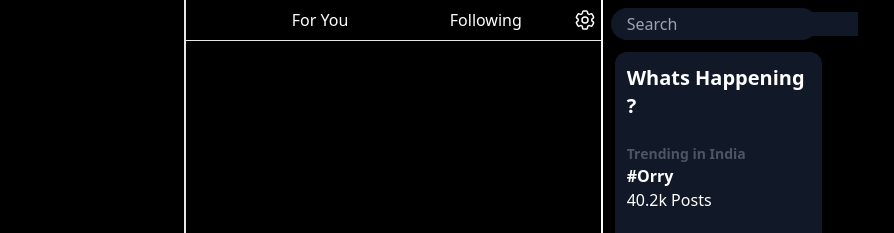
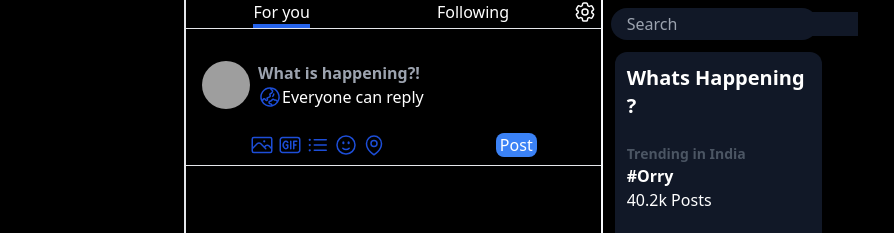
Before and after one commit to Chandan-Kr-dev/TwiiterCloneUI, a website built with Vite: page index.html in a window 1280 px wide. Shown: the top 233 px of the page, 262-1156 px from the left. Built offline with nearby package versions, Linux system fonts and the light colour scheme; grey boxes are pictures that could not be loaded.

Commit message:
add some output css and some elements in secnod part

```diff
--- a/index.html
+++ b/index.html
@@ -253,10 +253,10 @@
         </nav>
       </div>
 
-      <div class="second border-slate-50 border-r-2 w-full ">
-        <div class="top flex py-2 relative">
-          <div class="absolute w-16 h-1 bg-blue-700 bottom-5 left-7"></div>
-          <div class="left w-1/2 text-center hover:bg-gray-800 ">For You
+      <div class="second border-slate-50 border-r-2 w-full">
+        <div class="top flex  -z-10">
+          <div class="left w-1/2 flex justify-center hover:bg-gray-800">
+            <h3 class="w-fit border-b-4 border-blue-600 z-50">For you</h3>
           </div>
           <div class="right w-1/2 text-center hover:bg-gray-800">Following</div>
           <div class="settings px-1">
@@ -281,6 +281,53 @@
                 />
               </svg>
             </span>
+          </div>
+
+        </div>
+        <hr>
+        <div class="whats p-2 ">
+          <div class="post flex  items-center gap-2 p-2">
+            <img class="h-12 w-12 rounded-full" src="https://images.unsplash.com/photo-1568602471122-7832951cc4c5?w=500&auto=format&fit=crop&q=60&ixlib=rb-4.0.3&ixid=M3wxMjA3fDB8MHxzZWFyY2h8N3x8bWFufGVufDB8fDB8fHww" alt="">
+            <div class="my-4">
+              <input
+              class="text-white bg-black font-semibold w-full outline-none "
+              placeholder="What is happening?!"
+              type="text">
+              <div class="flex items-center ">
+                <span><svg xmlns="http://www.w3.org/2000/svg" fill="none" viewBox="0 0 24 24" stroke-width="1.5" stroke="currentColor" class="size-6 text-blue-700">
+                  <path stroke-linecap="round" stroke-linejoin="round" d="M12.75 3.03v.568c0 .334.148.65.405.864l1.068.89c.442.369.535 1.01.216 1.49l-.51.766a2.25 2.25 0 0 1-1.161.886l-.143.048a1.107 1.107 0 0 0-.57 1.664c.369.555.169 1.307-.427 1.605L9 13.125l.423 1.059a.956.956 0 0 1-1.652.928l-.679-.906a1.125 1.125 0 0 0-1.906.172L4.5 15.75l-.612.153M12.75 3.031a9 9 0 0 0-8.862 12.872M12.75 3.031a9 9 0 0 1 6.69 14.036m0 0-.177-.529A2.25 2.25 0 0 0 17.128 15H16.5l-.324-.324a1.453 1.453 0 0 0-2.328.377l-.036.073a1.586 1.586 0 0 1-.982.816l-.99.282c-.55.157-.894.702-.8 1.267l.073.438c.08.474.49.821.97.821.846 0 1.598.542 1.865 1.345l.215.643m5.276-3.67a9.012 9.012 0 0 1-5.276 3.67m0 0a9 9 0 0 1-10.275-4.835M15.75 9c0 .896-.393 1.7-1.016 2.25" />
+                </svg>
+                </span>
+                <span>Everyone can reply</span>
+
+              </div>
+            </div>
+          </div>
+          <div class="elems flex justify-between mx-14">
+            <div class="icons flex justify-center items-center gap-1">
+              <span><svg xmlns="http://www.w3.org/2000/svg" fill="none" viewBox="0 0 24 24" stroke-width="1.5" stroke="currentColor" class="size-6 text-blue-700 cursor-pointer font-semibold">
+                <path stroke-linecap="round" stroke-linejoin="round" d="m2.25 15.75 5.159-5.159a2.25 2.25 0 0 1 3.182 0l5.159 5.159m-1.5-1.5 1.409-1.409a2.25 2.25 0 0 1 3.182 0l2.909 2.909m-18 3.75h16.5a1.5 1.5 0 0 0 1.5-1.5V6a1.5 1.5 0 0 0-1.5-1.5H3.75A1.5 1.5 0 0 0 2.25 6v12a1.5 1.5 0 0 0 1.5 1.5Zm10.5-11.25h.008v.008h-.008V8.25Zm.375 0a.375.375 0 1 1-.75 0 .375.375 0 0 1 .75 0Z" />
+              </svg>
+              </span>
+              <span><svg xmlns="http://www.w3.org/2000/svg" fill="none" viewBox="0 0 24 24" stroke-width="1.5" stroke="currentColor" class="size-6 text-blue-700 cursor-pointer font-semibold">
+                <path stroke-linecap="round" stroke-linejoin="round" d="M12.75 8.25v7.5m6-7.5h-3V12m0 0v3.75m0-3.75H18M9.75 9.348c-1.03-1.464-2.698-1.464-3.728 0-1.03 1.465-1.03 3.84 0 5.304 1.03 1.464 2.699 1.464 3.728 0V12h-1.5M4.5 19.5h15a2.25 2.25 0 0 0 2.25-2.25V6.75A2.25 2.25 0 0 0 19.5 4.5h-15a2.25 2.25 0 0 0-2.25 2.25v10.5A2.25 2.25 0 0 0 4.5 19.5Z" />
+              </svg>
+              </span>
+              <span><svg xmlns="http://www.w3.org/2000/svg" fill="none" viewBox="0 0 24 24" stroke-width="1.5" stroke="currentColor" class="size-6 text-blue-700 cursor-pointer font-semibold">
+                <path stroke-linecap="round" stroke-linejoin="round" d="M8.25 6.75h12M8.25 12h12m-12 5.25h12M3.75 6.75h.007v.008H3.75V6.75Zm.375 0a.375.375 0 1 1-.75 0 .375.375 0 0 1 .75 0ZM3.75 12h.007v.008H3.75V12Zm.375 0a.375.375 0 1 1-.75 0 .375.375 0 0 1 .75 0Zm-.375 5.25h.007v.008H3.75v-.008Zm.375 0a.375.375 0 1 1-.75 0 .375.375 0 0 1 .75 0Z" />
+              </svg>
+              </span>
+              <span><svg xmlns="http://www.w3.org/2000/svg" fill="none" viewBox="0 0 24 24" stroke-width="1.5" stroke="currentColor" class="size-6 text-blue-700 cursor-pointer font-semibold">
+                <path stroke-linecap="round" stroke-linejoin="round" d="M15.182 15.182a4.5 4.5 0 0 1-6.364 0M21 12a9 9 0 1 1-18 0 9 9 0 0 1 18 0ZM9.75 9.75c0 .414-.168.75-.375.75S9 10.164 9 9.75 9.168 9 9.375 9s.375.336.375.75Zm-.375 0h.008v.015h-.008V9.75Zm5.625 0c0 .414-.168.75-.375.75s-.375-.336-.375-.75.168-.75.375-.75.375.336.375.75Zm-.375 0h.008v.015h-.008V9.75Z" />
+              </svg>
+              </span>
+              <span><svg xmlns="http://www.w3.org/2000/svg" fill="none" viewBox="0 0 24 24" stroke-width="1.5" stroke="currentColor" class="size-6 text-blue-700 cursor-pointer font-semibold">
+                <path stroke-linecap="round" stroke-linejoin="round" d="M15 10.5a3 3 0 1 1-6 0 3 3 0 0 1 6 0Z" />
+                <path stroke-linecap="round" stroke-linejoin="round" d="M19.5 10.5c0 7.142-7.5 11.25-7.5 11.25S4.5 17.642 4.5 10.5a7.5 7.5 0 1 1 15 0Z" />
+              </svg>
+              </span>
+            </div>
+            <button class="bg-blue-500 px-1 rounded-lg text-white">Post</button>
           </div>
         </div>
         <hr>
```
Also changed, not shown: src/output.css.
